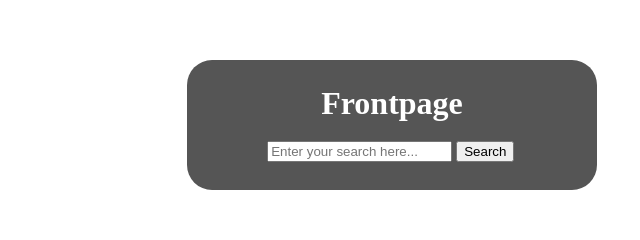
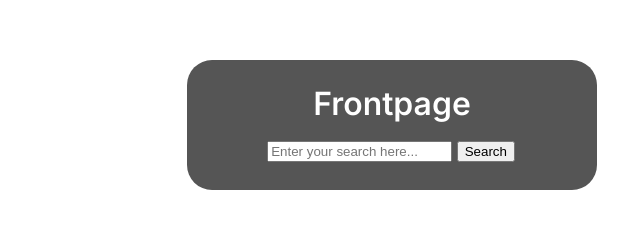
Before and after one commit to simpansoftware/frontpage, a plain HTML site: page index.html in a window 1280 px wide. Shown: the part 140-380 px from the top of the page, 248-888 px from the left. Drawn offline with Linux system fonts and the light colour scheme.

Commit message:
Update style.css

```diff
--- a/style.css
+++ b/style.css
@@ -5,6 +5,7 @@ body {
     background-size: cover;
     background-position: center;
     color: white;
+    font-family: "Inter", sans-serif;
 }
 
 .rectangle {
@@ -19,6 +20,7 @@ body {
 
 h1 {
     text-align: center;
+    font-weight: 575;
 }
 
 form {
```
